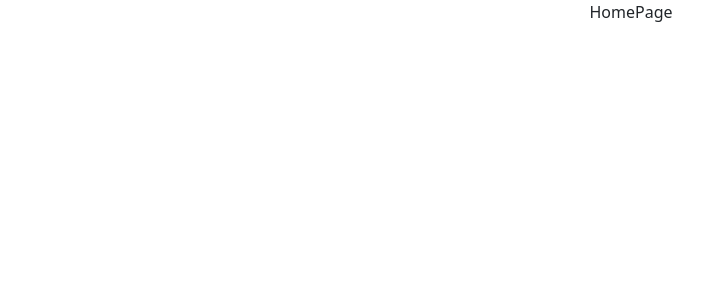
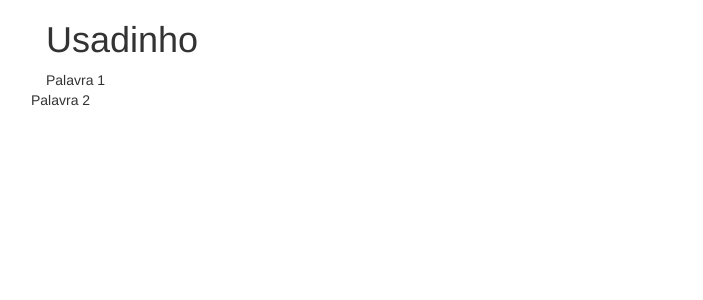
Before and after one commit to wmsousa01/usadinho, a React (Create React App) app: page / in a window 1280 px wide. Shown: the top 300 px of the page, without its empty margins (9-712 px from the left). Built offline with nearby package versions, Linux system fonts and the light colour scheme.

Commit message:
Inicio HomePage

```diff
--- a/src/App.js
+++ b/src/App.js
@@ -5,7 +5,7 @@ import HomePage from './pages/HomePage';
 
 function App() {
   return (
-    <div className="App">
+    <div className="container">
       <Routes>
         <Route path='/'element={ <HomePage />} />
       </Routes>
--- a/src/pages/HomePage.jsx
+++ b/src/pages/HomePage.jsx
@@ -2,7 +2,25 @@ import React from 'react'
 
 const HomePage = () => {
   return (
-    <div>HomePage</div>
+    <div className="HomePage">
+      <div className='row'>
+        <div className='col'>
+          <h1>Usadinho</h1>
+        </div>
+      </div>
+      <div className='row'>
+        <div className='col'>
+        Palavra 1
+        </div>
+
+      <div className='col'>
+        <div className='row'>
+        Palavra 2
+        </div>
+      </div>
+    </div>
+    </div>
+
   )
 }
 
```
Also changed, not shown: package.json (+7 -1 lines), 1 other file (tests, documents, lock files or other folders).
